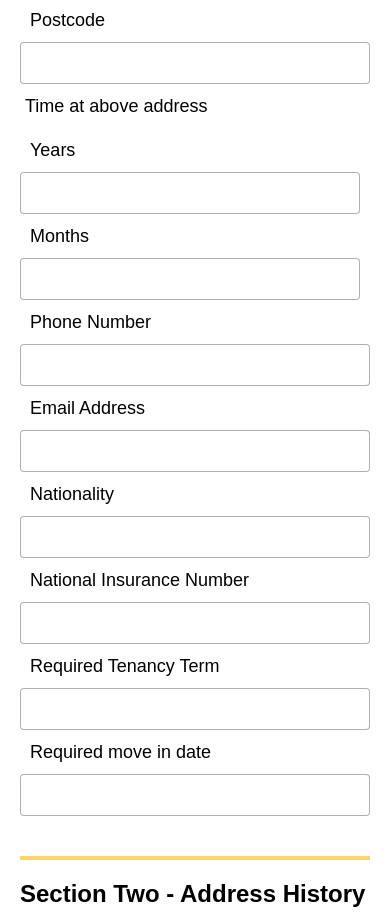
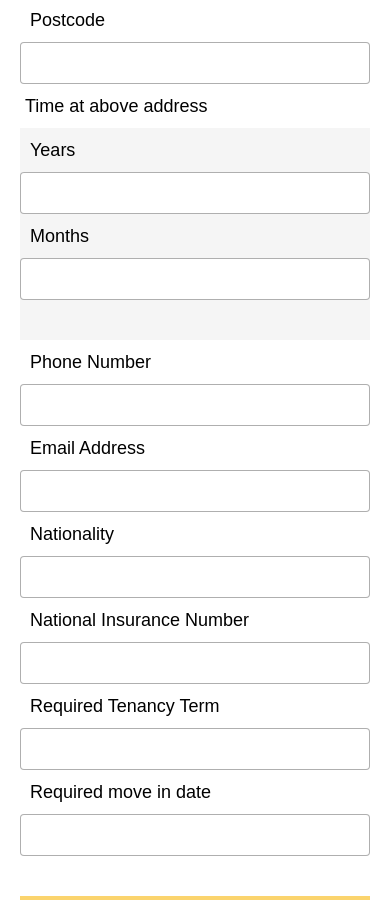
Before and after one commit to RichardsDigital/TJE-Form, a React (Create React App) app: page / in a window 390 px wide. Shown: the part 844-1766 px from the top of the page. Built offline with nearby package versions, Linux system fonts and the light colour scheme; a web font is replaced by a local one.

Commit message:
Corrected mobile styling

```diff
--- a/src/styles/desktop.scss
+++ b/src/styles/desktop.scss
@@ -115,7 +115,6 @@
         display: grid;
         grid-template-columns: 1fr;
     }
-
     #sectionOne .postCodeA,
     #sectionOne .postCodeB,
     #sectionOne .postCodeC {
--- a/src/styles/mobile.scss
+++ b/src/styles/mobile.scss
@@ -77,10 +77,6 @@
         display: flex;
         flex-direction: column;
     }
-    .years,
-    .months {
-        margin: 0 10px 0 0;
-    }
     .employmentDetailsBox {
         display: grid;
         grid-template-rows: 7;
@@ -104,6 +100,10 @@
     }
     #sectionOne .rowThree {
         display: grid;
+    }
+    #sectionOne .rowThree .flexLabels {
+        padding: 0 0 40px 0;
+        background-color: #f5f5f5;
     }
     #sectionOne p {
         font-weight: 500;
```
